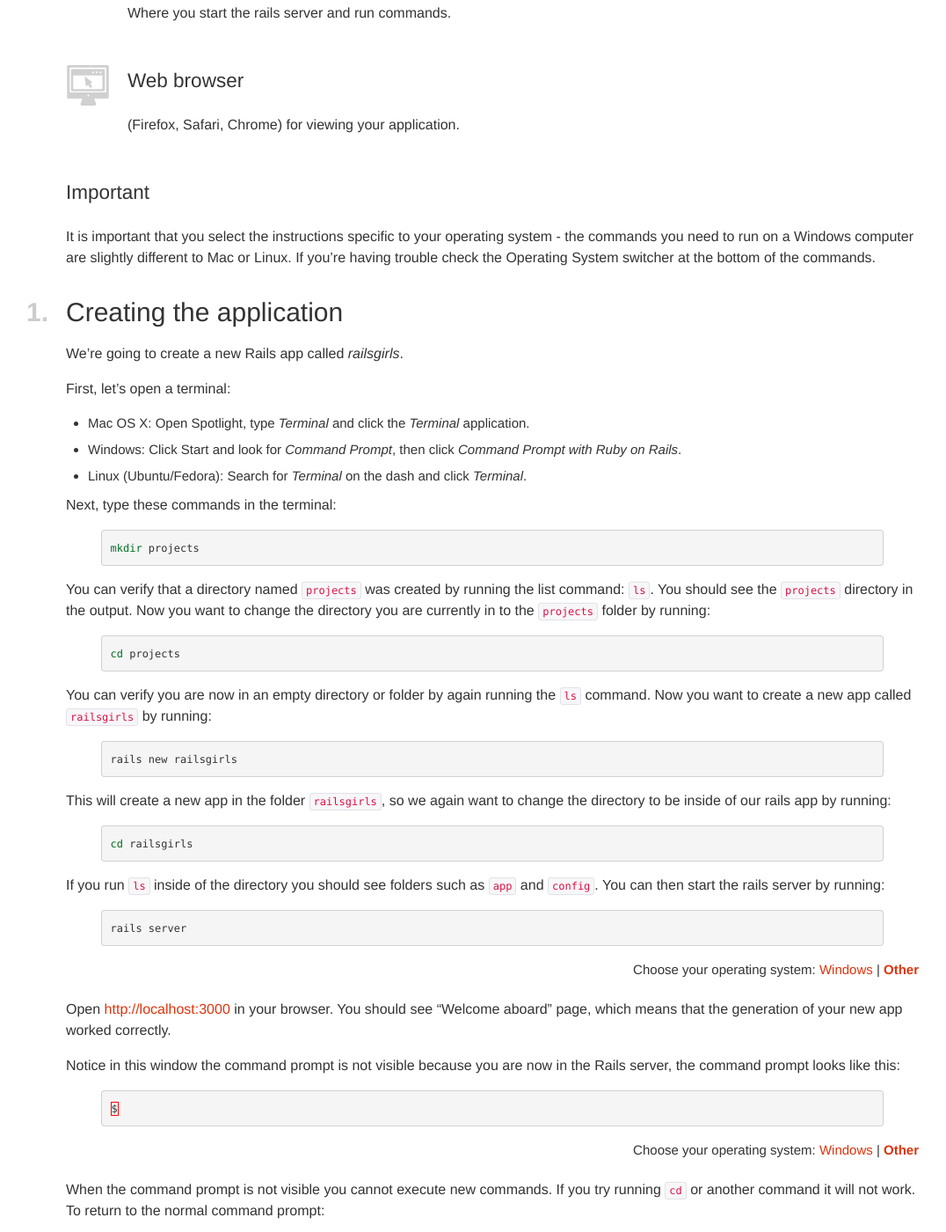
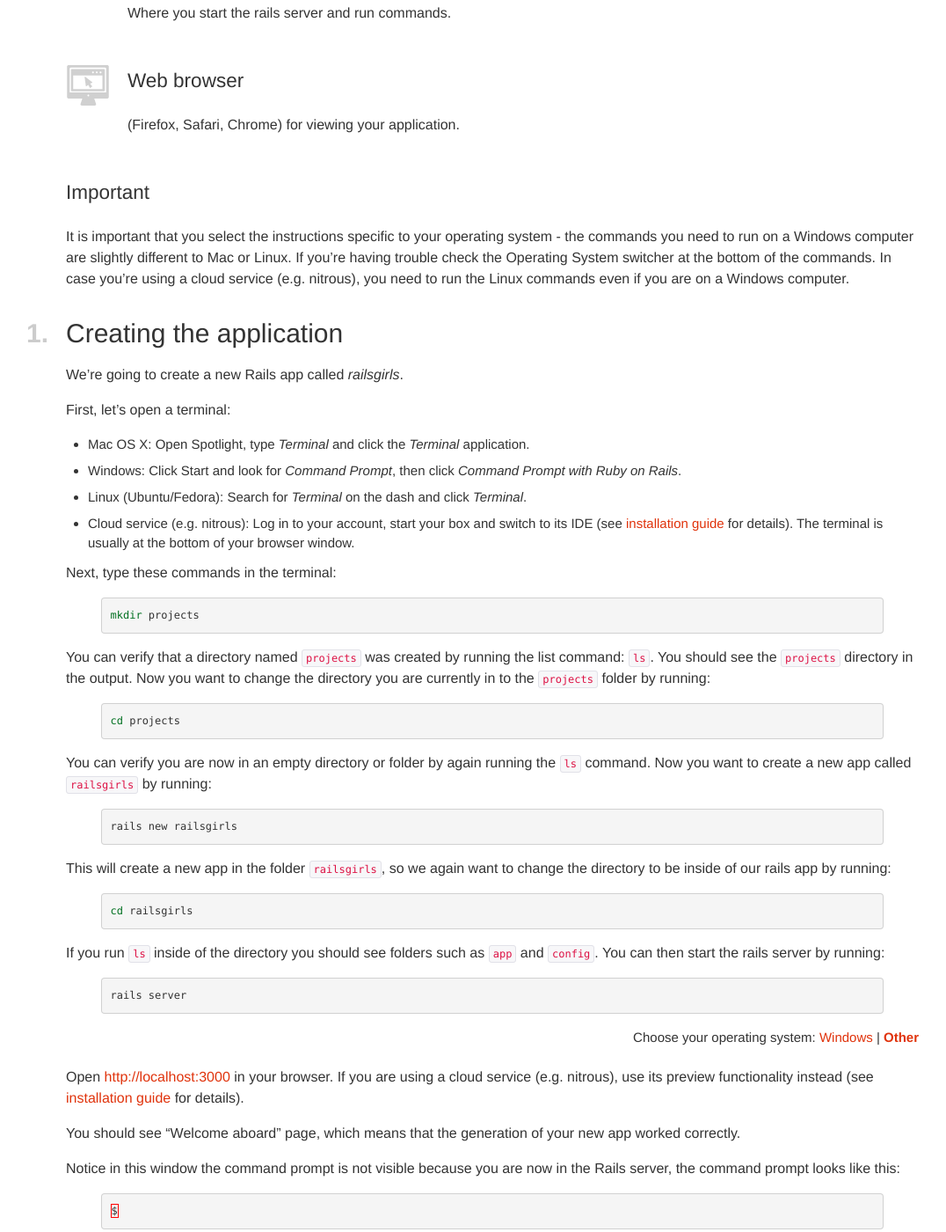
Before and after one commit to railsgirls/guides.railsgirls.com, a Jekyll site: the page built from _posts/2012-04-18-app.markdown, in a window 1280 px wide and 1400 px high, scrolled down 589 px. Shown: the whole window at 88% size, without its empty margins (10-1086 px from the left). Built offline with Jekyll 4.4.1, drawn with Linux system fonts in a browser that asks for light colours; nearby versions of some CDN libraries; some of the changed text lies outside the part shown.

Commit message:
adapt first app guide for cloud service usage

```diff
--- a/_posts/2012-04-18-app.markdown
+++ b/_posts/2012-04-18-app.markdown
@@ -35,7 +35,7 @@ Where you start the rails server and run commands.
 
 ### Important
 
-It is important that you select the instructions specific to your operating system - the commands you need to run on a Windows computer are slightly different to Mac or Linux. If you're having trouble check the Operating System switcher at the bottom of the commands.
+It is important that you select the instructions specific to your operating system - the commands you need to run on a Windows computer are slightly different to Mac or Linux. If you're having trouble check the Operating System switcher at the bottom of the commands. In case you're using a cloud service (e.g. nitrous), you need to run the Linux commands even if you are on a Windows computer.
 
 ## *1.*Creating the application
 
@@ -46,6 +46,7 @@ First, let's open a terminal:
 * Mac OS X: Open Spotlight, type *Terminal* and click the *Terminal* application.
 * Windows: Click Start and look for *Command Prompt*, then click *Command Prompt with Ruby on Rails*.
 * Linux (Ubuntu/Fedora): Search for *Terminal* on the dash and click *Terminal*.
+* Cloud service (e.g. nitrous): Log in to your account, start your box and switch to its IDE (see [installation guide](/install#using-a-cloud-service) for details). The terminal is usually at the bottom of your browser window.
 
 Next, type these commands in the terminal:
 
@@ -127,7 +128,9 @@ rails server
   </div>
 </div>
 
-Open <http://localhost:3000> in your browser. You should see "Welcome aboard" page, which means that the generation of your new app worked correctly.
+Open <http://localhost:3000> in your browser. If you are using a cloud service (e.g. nitrous), use its preview functionality instead (see [installation guide](/install#using-a-cloud-service) for details).
+
+You should see "Welcome aboard" page, which means that the generation of your new app worked correctly.
 
 Notice in this window the command prompt is not visible because you are now in the Rails server, the command prompt looks like this:
 
@@ -179,7 +182,9 @@ rails server
   </div>
 </div>
 
-Open <http://localhost:3000/ideas> in your browser. Click around and test what you got by running these few command-line commands.
+Open <http://localhost:3000/ideas> in your browser. Cloud service (e.g. nitrous) users need to append '/ideas' to their preview url instead (see [installation guide](/install#using-a-cloud-service)).
+
+Click around and test what you got by running these few command-line commands.
 
 Hit `CTRL-C` to quit the server again when you've clicked around a little.
 
@@ -362,7 +367,7 @@ Now refresh your browser to see what changed.
 
 ## *5.*Finetune the routes
 
-If you try to open <http://localhost:3000> it still shows the "Welcome aboard" page. Let's make it redirect to the ideas page.
+Open <http://localhost:3000> (or your preview url, if you are using a cloud service). It still shows the "Welcome aboard" page. Let's make it redirect to the ideas page.
 
 Open `config/routes.rb` and after the first line add
 
@@ -370,7 +375,7 @@ Open `config/routes.rb` and after the first line add
 root :to => redirect('/ideas')
 {% endhighlight %}
 
-Test the change by opening the root path (that is, <http://localhost:3000/>) in your browser.
+Test the change by opening the root path (that is, <http://localhost:3000/> or your preview url) in your browser.
 
 **Coach:** Talk about routes, and include details on the order of routes and their relation to static files.
 
@@ -392,7 +397,7 @@ It also adds a new simple route to your routes.rb.
 get "pages/info"
 {% endhighlight %}
 
-Now you can open the file `app/views/pages/info.html.erb` and add information about you in HTML and then take your browser to <http://localhost:3000/pages/info> to see your new info page.
+Now you can open the file `app/views/pages/info.html.erb` and add information about you in HTML. To see your new info page, take your browser to <http://localhost:3000/pages/info> or, if you are a cloud service user, append '/pages/info' to your preview url.
 
 ## *6+.*What next?
 
```
